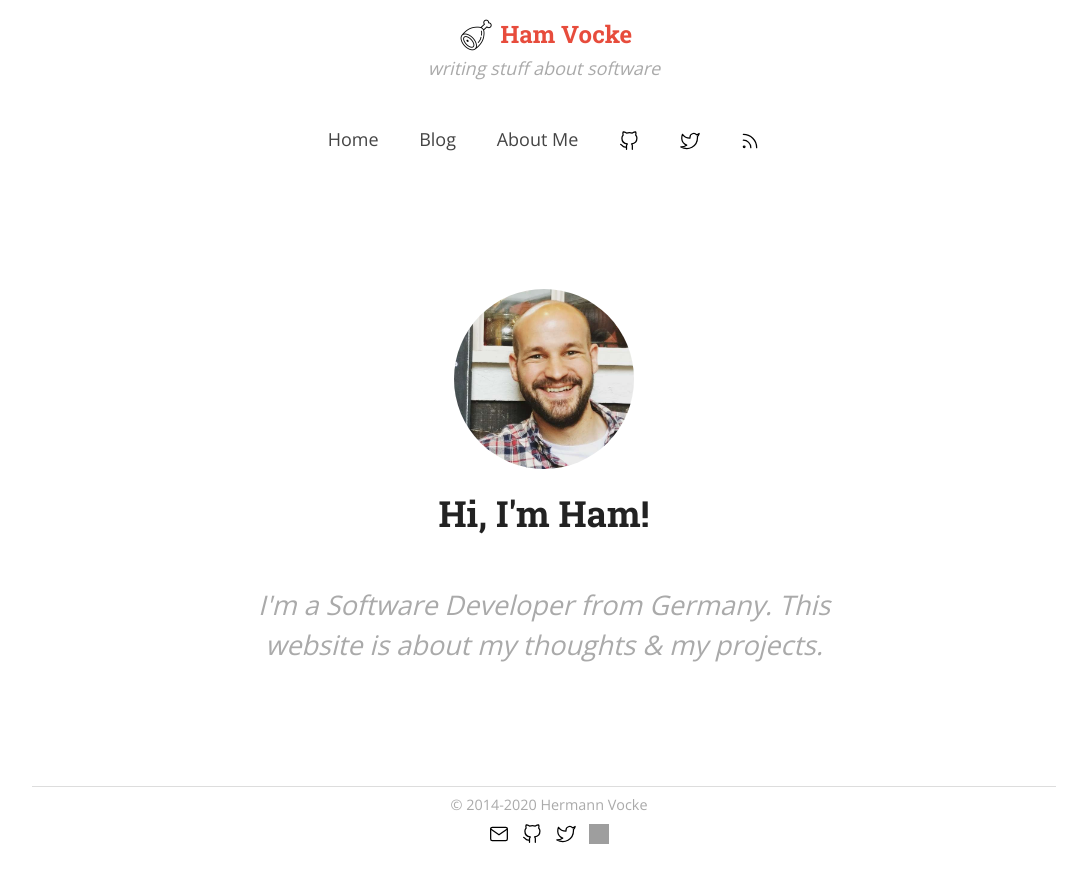
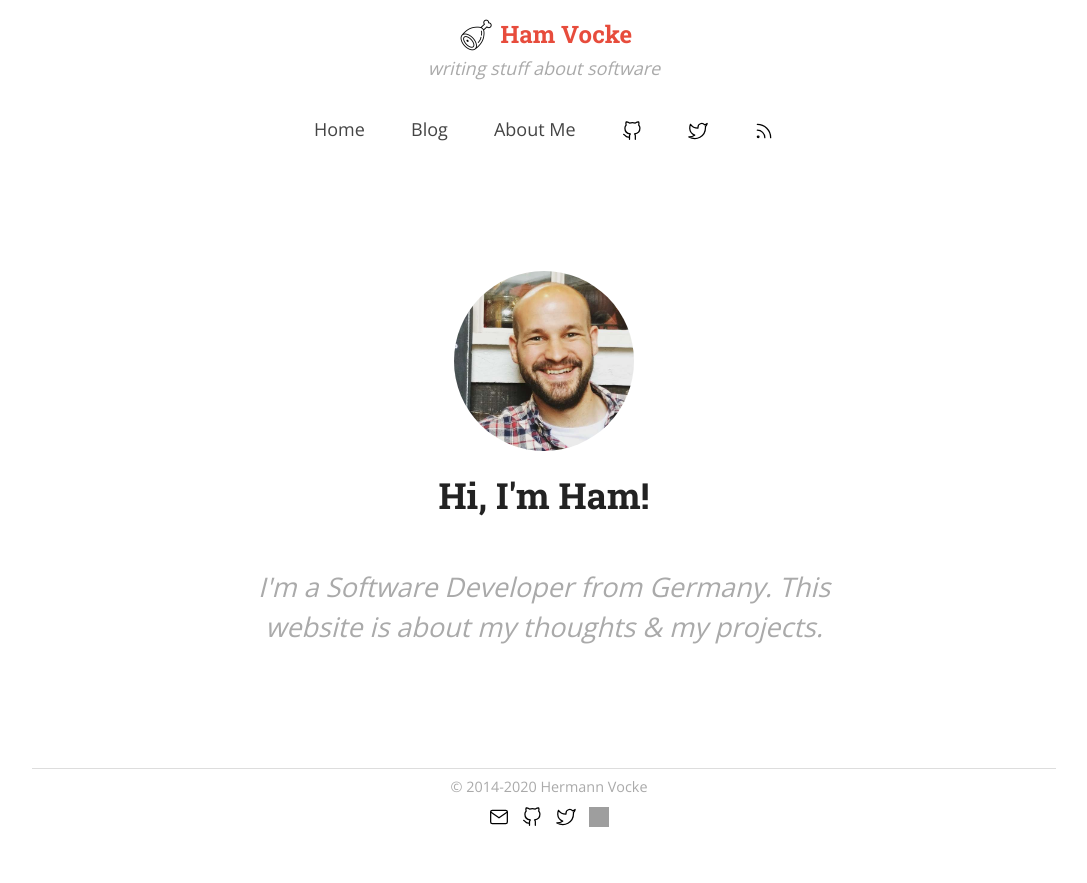
Before and after one commit to hamvocke/hamvocke.github.io, a Jekyll site: the page built from index.html, in a window 1280 px wide. Shown: the top 883 px of the page, without its empty margins (96-1183 px from the left). Built offline with Jekyll 4.4.1, drawn with Linux system fonts in a browser that asks for light colours; grey boxes are pictures that could not be loaded.

Commit message:
tweak navigation responsiveness

```diff
--- a/_layouts/default.html
+++ b/_layouts/default.html
@@ -38,9 +38,9 @@
       <li><a href="/">Home</a></li>
       <li><a href="/blog">Blog</a></li>
       <li><a href="/about">About Me</a></li>
-      <li><a href="https://github.com/hamvocke"><img src="/assets/img/icons/github.svg" alt="gitub icon" height="20" width="20"></a></li>
-      <li><a href="https://twitter.com/hamvocke"><img src="/assets/img/icons/twitter.svg" alt="twitter icon" height="20" width="20"></a></li>
-      <li><a href="http://www.hamvocke.com/feed.xml"><img src="/assets/img/icons/rss.svg" alt="rss icon" height="20" width="20"></a></li>
+      <li class="nav-icon"><a href="https://github.com/hamvocke"><img src="/assets/img/icons/github.svg" alt="gitub icon" height="20" width="20"></a></li>
+      <li class="nav-icon"><a href="https://twitter.com/hamvocke"><img src="/assets/img/icons/twitter.svg" alt="twitter icon" height="20" width="20"></a></li>
+      <li class="nav-icon"><a href="http://www.hamvocke.com/feed.xml"><img src="/assets/img/icons/rss.svg" alt="rss icon" height="20" width="20"></a></li>
     </ul>
   </nav>
 
--- a/assets/css/hamvocke.css
+++ b/assets/css/hamvocke.css
@@ -160,13 +160,14 @@
 }
 
 nav {
-    line-height: 2em;
-    text-align: center;
+    max-width: 480px;
+    margin: auto;
 }
 
 nav ul {
-    display: block;
-    margin: 1em 0 1em 0;
+    display: flex;
+    justify-content: space-between;
+    margin: 1em 0 0 0;
     padding: 0;
 }
 
@@ -177,12 +178,16 @@
 
 nav ul li a {
     display: inline-block;
-    padding: 12px 18px;
+    padding: 10px 10px;
     color: #444;
 }
 
 nav ul li a:focus, nav ul li a:hover {
     color: #E74C3C;
+}
+
+nav .nav-icon {
+    display: inline;
 }
 
 h1.title {
@@ -448,3 +453,9 @@
     	width: 300px;
     }
 }
+
+@media(max-width: 320px) {
+    nav .nav-icon {
+        display: none;
+    }
+}
```
